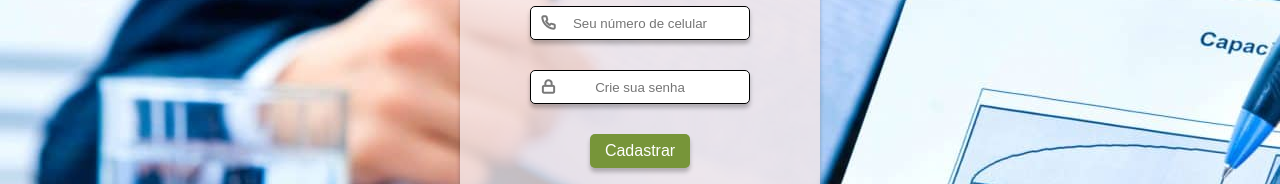
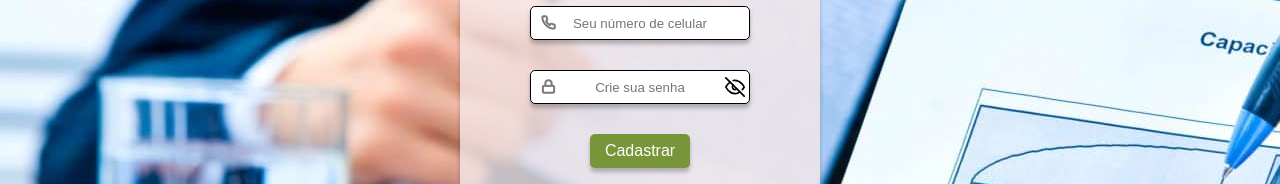
Before and after one commit to julianopaulos/contabilidade, a React (Create React App) app: page /Register in a window 1280 px wide. Shown: the part 327-511 px from the top of the page. Built offline with nearby package versions, Linux system fonts and the light colour scheme.

Commit message:
Adicionando a função de pré-visualizar a senha

```diff
--- a/src/components/Register/Register.js
+++ b/src/components/Register/Register.js
@@ -7,6 +7,8 @@ import userIcon from '../assets/icons/user.png';
 import mailIcon from '../assets/icons/mail.png';
 import phoneIcon from '../assets/icons/phone.png';
 import passwordIcon from '../assets/icons/password.png';
+import openEye from '../assets/icons/eye.svg';
+import closeEye from '../assets/icons/eye-off.svg';
 
 import api from '../../services/api';
 
@@ -24,6 +26,7 @@ export default function Register() {
     const [email,setEmail] = useState("");
     const [phone,setPhone] = useState("");
     const [pass,setPass] = useState("");
+    const [eyeIcon, setEyeIcon] = useState(closeEye);
 
     const [display, setDisplay] = useState({
         display:''
@@ -34,6 +37,21 @@ export default function Register() {
         await history.push("/Login");
     }
 
+
+    function handleEyeIcon()
+    {
+        var fieldPass = document.querySelector("input[name='password']");
+        if(eyeIcon === openEye)
+        {
+            setEyeIcon(closeEye);
+            fieldPass.type = "password";
+        }
+        else
+        {
+            setEyeIcon(openEye);
+            fieldPass.type = "text";
+        }
+    }
     async function register(e)
     {
         if(
@@ -151,7 +169,7 @@ export default function Register() {
                         />
                     </label>
 
-                    <label>
+                    <label style={{display:"flex",alignItems:"center"}}>
                         <input
                             onChange={(e)=>setPass(e.target.value)}
                             type="password"
@@ -163,6 +181,7 @@ export default function Register() {
                             placeholder="Crie sua senha"
                             autoComplete="current-password"
                         />
+                        <span toggle="#password" onClick={handleEyeIcon}><img className="eye-icon"  src={eyeIcon} style={{width:'20px'}} alt="openEye"/></span>
                     </label>
                     <button type="submit" style={display}>Cadastrar</button>
                     <span>Já tem sua conta? <u onClick={()=>redirect()}>Entrar</u></span>
--- a/src/components/Register/style.css
+++ b/src/components/Register/style.css
@@ -96,6 +96,16 @@ h3
 {
     text-align: center;
 }
+.eye-icon
+{
+    float: right;
+    margin-left: -25px;
+    margin-top: -25px;
+    margin-right: 10px;
+    position: absolute;
+    z-index: 10;
+    cursor: pointer;
+}
 @media screen and (max-width:1366px)
 {
     .register-container
```
Also changed, not shown: src/components/assets/icons/eye-off.svg (added), src/components/assets/icons/eye.svg (added).
